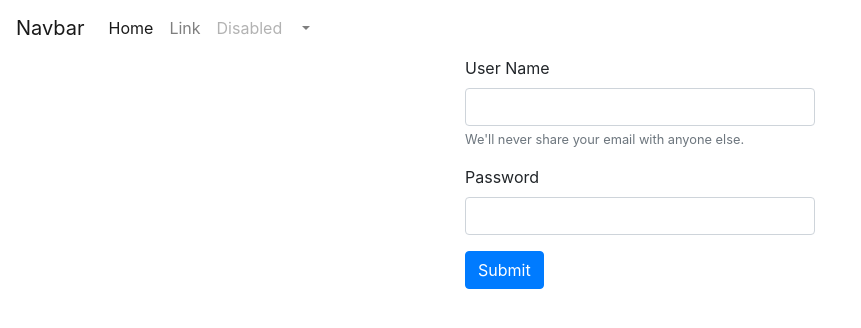
After one commit to siawashkasra/project1, a Flask app: page /login in a window 1280 px wide. The commit adds this page. Shown: the top 328 px of the page, without its empty margins (0-861 px from the left). Run offline with Flask 2, Linux system fonts and the light colour scheme; some libraries are stand-ins or nearby versions.

Commit message:
Added Signup & Login logic and views

```diff
--- a/application.py
+++ b/application.py
@@ -1,13 +1,21 @@
 import os
 import requests
 
-from flask import Flask, session
+from flask import Flask, session, redirect, url_for, flash
 from flask_session import Session
 from sqlalchemy import create_engine
 from sqlalchemy.orm import scoped_session, sessionmaker
 from flask import render_template, request
+from flask_login import LoginManager, login_user, logout_user
+from flask_wtf.csrf import CSRFProtect
+from forms import RegistrationForm, LoginForm
+
+
 
 app = Flask(__name__)
+# login_manager = LoginManager()
+# login_manager.init_app(app)
+csrf = CSRFProtect(app)
 KEY = "dyzaWnHdIdb8VG2oGwSUcw"
 URL = "https://www.goodreads.com/book"
 # Set the secret key to some random bytes. Keep this really secret!
@@ -21,19 +29,60 @@ engine = create_engine(os.getenv("DATABASE_URL"))
 db = scoped_session(sessionmaker(bind=engine))
 
 
+
+@app.route("/register", methods=['GET', 'POST'])
+def sign_up():
+    form = RegistrationForm()
+    if request.method == 'POST':
+        if form.validate_on_submit():
+            save(form.first_name.data, form.last_name.data, form.email.data, form.password.data, form.gender.data)
+            return redirect(url_for("login"))
+
+    return render_template("pages/register.html", form=form)
+
+
+
+@app.route("/login", methods=['GET', 'POST'])
+def login():
+    form = LoginForm()
+    if request.method=='POST':
+        if form.validate_on_submit():
+            if is_credentials_valid(form.user_name.data, form.password.data):
+                session["username"] = form.user_name.data
+                flash("You are successfully logged in.")
+                return redirect(url_for('index'))
+            render_template("pages/login.html", form=form, error="Wrong credentials!")
+    return render_template("pages/login.html", form=form)
+
+@app.route("/logout")
+def logout():
+    session["username"] = None
+    return redirect(url_for("login"))
+
+
 @app.route("/")
 def index():
-    books = []
-    message = "message"
-    books = db.execute("select * from books limit 9 offset 1").fetchall()
-    search = request.args.get("search")
-    if search:
-        res = db.execute(f"select * from books where title ilike '%{search}%' or author ilike '%{search}%' or isbn ilike '%{search}%';").fetchall()
-        if res:
-            return render_template('index.html', books=res, message={"success":search})
+    if "username" in session:
+        print(session["username"])
+    else:
+        return redirect(url_for("login"))
+
+    if user_searched():
+        if get_searched_book(user_searched()):
+            return render_template('index.html', books=get_searched_book(user_searched()), message={"success":user_searched()})
         else:
-            return render_template('index.html', books=res, message={"error":search})
-    return render_template('index.html', books=books, message=message)
+            return render_template('index.html', books=get_all_books(), message={"error":user_searched()})
+    return render_template('index.html', books=get_all_books(), session=session["username"])
+
+
+
+
+def get_searched_book(search):
+    book = db.execute(f"select * from books where title ilike '%{search}%' or author ilike '%{search}%' or isbn ilike '%{search}%';").fetchall()
+    if book:
+        return book
+    return False
+
 
 @app.route("/book/<string:isbn>", methods=['GET', 'POST'])
 def show(isbn):
@@ -49,3 +98,34 @@ def store_review(isbn):
     if request.form:
         review = request.form.get("review")
         ratings = request.form.get("ratings")
+
+def get_all_books():
+    books = db.execute("select * from books limit 9 offset 1").fetchall()
+    return books
+
+def user_searched():
+    if request.args.get("search"):
+        return request.args.get("search")
+    return False
+
+def save(first_name, last_name, email, password, gender):
+    print(first_name)
+    if first_name and last_name and email and password and gender:
+        db.execute("insert into users (user_name, password) values(:user_name, :password)", {"user_name": email, "password": password})
+        user = db.execute("select id from users where user_name= :user_name", {"user_name": email}).fetchone()
+        db.execute("insert into profiles (first_name, last_name, gender, user_id) values(:first_name, :last_name, :gender, :user_id)",
+                                            {
+                                            "first_name": first_name,
+                                            "last_name": last_name,
+                                            "gender": gender,
+                                            "user_id": user.id})
+        db.commit()
+
+
+def is_credentials_valid(user_name, password):
+    if user_name and password:
+        credentials = db.execute("select id from users where user_name = :user_name and password = :password",
+                                                {"user_name": user_name, "password": password}).fetchone()
+        if credentials:
+            return True
+    return False
--- /dev/null
+++ b/forms.py
@@ -0,0 +1,20 @@
+from flask_wtf import FlaskForm, RecaptchaField
+from wtforms import StringField, SubmitField, PasswordField, RadioField
+from wtforms.validators import DataRequired, Email, EqualTo, Length, URL
+import email_validator
+
+class RegistrationForm(FlaskForm):
+    first_name = StringField('First Name', [DataRequired()])
+    last_name = StringField('Last Name', [DataRequired()])
+    email = StringField('Email', [Email(message='Not a valid email address!'), DataRequired()])
+    password = PasswordField('Password', [DataRequired(message="Please enter a password.")])
+    confirm_password = PasswordField('Repeat Password', [EqualTo('password', message='Passwords must match!')])
+    gender = RadioField('Gender', choices = [('M','Male'),('F','Female')])
+    # recaptcha = RecaptchaField()
+    submit = SubmitField('Submit')
+
+
+class LoginForm(FlaskForm):
+    user_name = StringField('User Name', [Email(message='Not a valid email address!'), DataRequired()])
+    password = PasswordField('Password', [DataRequired()])
+    submit = SubmitField('Submit')
--- a/setup/requirements.txt
+++ b/setup/requirements.txt
@@ -2,3 +2,6 @@ Flask
 Flask-Session
 psycopg2-binary
 SQLAlchemy
+flask-login
+Flask-WTF
+email_validator
--- a/templates/index.html
+++ b/templates/index.html
@@ -1,5 +1,6 @@
 {% extends "layouts/main.html" %}
 {% block title %}Review Analytics{% endblock %}
+{% block username %}{% endblock %}
 {% block main %}
    <!-- Search Starts-->
    <div class="row">
--- a/templates/layouts/main.html
+++ b/templates/layouts/main.html
@@ -24,19 +24,19 @@
             <li class="nav-item">
               <a class="nav-link" href="#">Link</a>
             </li>
+            <li class="nav-item">
+              <a class="nav-link disabled" href="#" tabindex="-1" aria-disabled="true">Disabled</a>
+            </li>
             <li class="nav-item dropdown">
               <a class="nav-link dropdown-toggle" href="#" id="navbarDropdown" role="button" data-toggle="dropdown" aria-haspopup="true" aria-expanded="false">
-                Dropdown
+                {% block username %} {% endblock %}
               </a>
               <div class="dropdown-menu" aria-labelledby="navbarDropdown">
-                <a class="dropdown-item" href="#">Action</a>
+                <a class="dropdown-item" href="{{ url_for('logout') }}">Log out</a>
                 <a class="dropdown-item" href="#">Another action</a>
                 <div class="dropdown-divider"></div>
                 <a class="dropdown-item" href="#">Something else here</a>
               </div>
-            </li>
-            <li class="nav-item">
-              <a class="nav-link disabled" href="#" tabindex="-1" aria-disabled="true">Disabled</a>
             </li>
           </ul>
         </div>
--- /dev/null
+++ b/templates/pages/login.html
@@ -0,0 +1,40 @@
+{% extends "layouts/main.html" %}
+
+{% block title %} Login {% endblock %}
+
+{% block main %}
+
+<div class="row justify-content-center">
+    <div class="col-4">
+        {% if error %}
+            <p> error </p>
+        {% endif %}
+        <form action="{{ url_for('login')}}" method="POST">
+            <input type="hidden" name="csrf_token" value="{{ csrf_token() }}"/>
+            <div class="form-group">
+              {{ form.user_name.label }} {{ form.user_name(class_="form-control") }}
+              {% if form.user_name.errors %}
+              <ul>
+                {% for error in form.user_name.errors %}
+                    <li>error</li>
+                {% endfor %}
+              </ul>
+              {% endif %}
+              <small id="emailHelp" class="form-text text-muted">We'll never share your email with anyone else.</small>
+            </div>
+            <div class="form-group">
+              {{ form.password.label }} {{ form.password(class_="form-control") }}
+              {% if form.user_name.errors %}
+              <ul>
+                {% for error in form.user_name.errors %}
+                <li>error</li>
+                {% endfor %}
+              </ul>
+              {% endif %}
+            </div>
+            {{ form.submit(class_="btn btn-primary") }}
+          </form>
+    </div>
+</div>
+
+{% endblock %}
```
Also changed, not shown: templates/pages/register.html (added, +78 -0 lines), static/css/custom.css (line endings or trailing spaces), 1 other file.
